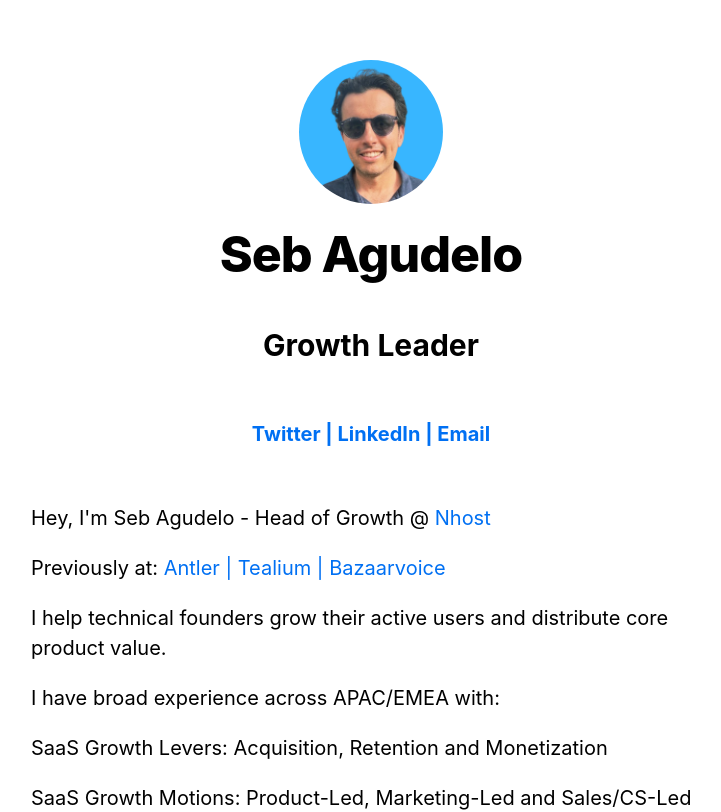
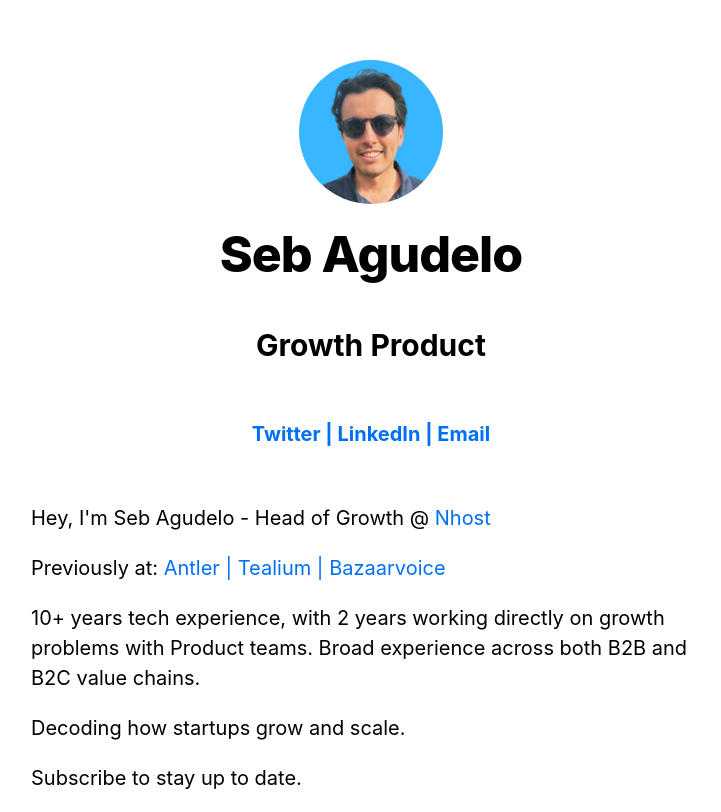
Before and after one commit to sebagudelo/sebagudelo, a Next.js app: page / in a window 1280 px wide. Shown: the top 812 px of the page, without its empty margins (269-990 px from the left). Built offline with nearby package versions, Linux system fonts and the light colour scheme.

Commit message:
update description

```diff
--- a/components/layout.js
+++ b/components/layout.js
@@ -6,9 +6,9 @@
 import SignupForm from '../components/SignupForm';
 
 const name = 'Seb Agudelo'
-export const siteTitle = 'Seb Agudelo - Growth, Startups, The Web'
+export const siteTitle = 'Seb Agudelo - Growth Product'
 const seb = 'Back to home'
-const gsw = 'Growth Leader'
+const gsw = 'Growth Product'
 export default function Layout({ children, home, postData }) {
   console.log(postData)
   const pageTitle = postData ? postData.title : siteTitle;
--- a/pages/index.js
+++ b/pages/index.js
@@ -20,10 +20,7 @@
         <p>Hey, I'm Seb Agudelo - Head of Growth @ {' '}
         <a href="https://nhost.io">Nhost</a></p>
         <p>Previously at: <a href="https://antler.co">Antler |</a> <a href="https://tealium.com">Tealium |</a> <a href="https://bazaarvoice.com"> Bazaarvoice</a> </p>
-        <p>I help technical founders grow their active users and distribute core product value.</p>
-        <p>I have broad experience across APAC/EMEA with:</p>
-        <p>SaaS Growth Levers: Acquisition, Retention and Monetization</p>
-        <p>SaaS Growth Motions: Product-Led, Marketing-Led and Sales/CS-Led</p>
+        <p>10+ years tech experience, with 2 years working directly on growth problems with Product teams. Broad experience across both B2B and B2C value chains.</p>
 
         <p>Decoding how startups grow and scale.</p>
 
```
